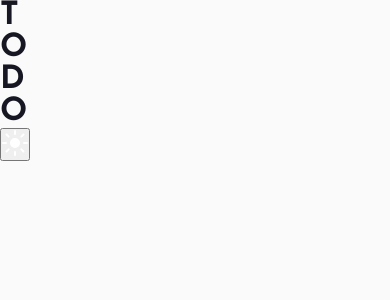
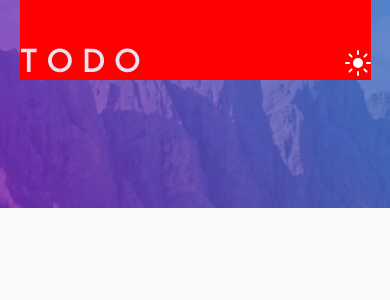
Before and after one commit to Gafariias/todo_app, a React (Vite) app: page / in a window 390 px wide. Shown: the top 300 px of the page. Built offline with nearby package versions, Linux system fonts and the light colour scheme.

Commit message:
feat: finalizado versão mobile do cabecalho

```diff
--- a/index.html
+++ b/index.html
@@ -6,6 +6,10 @@
     <meta name="viewport" content="width=device-width, initial-scale=1.0" />
     <link rel="preconnect" href="https://fonts.googleapis.com">
     <link rel="preconnect" href="https://fonts.gstatic.com" crossorigin>
+    <link rel="preload" as="image" href="./src/assets/images/bg-desktop-dark.jpg">
+    <link rel="preload" as="image" href="./src/assets/images/bg-desktop-light.jpg">
+    <link rel="preload" as="image" href="./src/assets/images/bg-mobile-dark.jpg">
+    <link rel="preload" as="image" href="./src/assets/images/bg-mobile-light.jpg">
     <link href="https://fonts.googleapis.com/css2?family=Josefin+Sans:ital,wght@0,100..700;1,100..700&display=swap" rel="stylesheet">
     <title>TODO App</title>
   </head>
--- a/src/assets/assets.ts
+++ b/src/assets/assets.ts
@@ -9,7 +9,7 @@ export const backgrounds = {
         desktop_light,
         mobile_light
     },
-    mobile: {
+    dark: {
         desktop_dark,
         mobile_dark
     }
--- a/src/components/ThemeSwitcher/styles.ts
+++ b/src/components/ThemeSwitcher/styles.ts
@@ -1,5 +1,12 @@
 import { styled } from "styled-components";
 
 export const Container = styled.button`
+    background: none;
+    border: none;
+    cursor: pointer;
+    transition: all 100ms ease-in-out;
 
+    &:hover {
+        filter: brightness(80%);
+    }
 `
--- a/src/pages/home/index.tsx
+++ b/src/pages/home/index.tsx
@@ -1,9 +1,39 @@
+import { useEffect, useState } from "react";
 import ThemeSwitcher from "../../components/ThemeSwitcher";
-import { Container, Header, Title } from "./styles";
+import { BackgroundImage, Container, Header, Title } from "./styles";
+import { useTheme } from "styled-components";
 
 export default function Home() {
+    const theme = useTheme()
+    const [windowWidth, setWindowWidth] = useState(window.innerWidth);
+    const [backgroundImg, setBackgroundImg] = useState('')
+
+    useEffect(() => {
+        if (windowWidth <= 768) {
+            setBackgroundImg(theme.images.mobile)
+        } else {
+            setBackgroundImg(theme.images.desktop)
+        }
+    }, [windowWidth, theme]);
+
+    useEffect(() => {
+        const handleResize = () => {
+          setWindowWidth(window.innerWidth);
+        };
+
+        window.addEventListener('resize', handleResize);
+
+        return () => {
+          window.removeEventListener('resize', handleResize);
+        };
+      }, []);
+
     return(
+        <>
+            <BackgroundImage src={backgroundImg}/>
+
             <Container>
+
                 <Header>
                     <Title>
                         <h1>T</h1>
@@ -17,5 +47,6 @@ export default function Home() {
 
 
             </Container>
+        </>
     )
 }
--- a/src/pages/home/styles.ts
+++ b/src/pages/home/styles.ts
@@ -1,13 +1,31 @@
 import styled from "styled-components";
 
 export const Container = styled.main`
+    margin: auto;
 
+    @media only screen and (max-width: 500px) {
+        background-color: red;
+        padding-top: 3rem;
+        width: 90vw;
+    }
+`
+
+export const BackgroundImage = styled.img`
+    width: 100vw;
+    position: fixed;
+    z-index: -20;
+    top: 0;
+    filter: brightness(80%);
 `
 
 export const Header = styled.header`
+    width: 100%;
+    display: flex;
+    justify-content: space-between;
 
+    margin-bottom: 1.5rem;
 `
 
 export const Title = styled.div`
-
+    display: flex;
 `
--- a/src/styles/global.ts
+++ b/src/styles/global.ts
@@ -13,10 +13,12 @@ export default createGlobalStyle`
     }
 
     body {
-        background-color: ${p => p.theme.background};
+        background-color: ${p => p.theme.colors.background};
     }
 
     h1 {
-        color: ${p => p.theme.font};
+        color: #e4e5f1;
+        font-weight: 600;
+        margin-right: .5rem;
     }
 `
--- a/src/themes/dark.ts
+++ b/src/themes/dark.ts
@@ -1,6 +1,17 @@
+//images
+import desktop from "../assets/images/bg-desktop-dark.jpg"
+import mobile from "../assets/images/bg-mobile-dark.jpg"
+
 export const darkTheme = {
-    background: "#161722",
-    font: "#e4e5f1",
-    elements: "#25273c",
-    font_highlight: "#393a4c"
+    title: "dark",
+    colors: {
+        background: "#161722",
+        font: "#e4e5f1",
+        elements: "#25273c",
+        font_highlight: "#393a4c"
+    },
+    images: {
+        desktop,
+        mobile
+    }
 }
--- a/src/themes/light.ts
+++ b/src/themes/light.ts
@@ -1,6 +1,16 @@
+import desktop from "../assets/images/bg-desktop-light.jpg"
+import mobile from "../assets/images/bg-mobile-light.jpg"
+
 export const lightTheme = {
-    background: "#fafafa",
-    font: "#161722",
-    elements: "#e4e5f1",
-    font_highlight: "#484b6a"
+    title: "light",
+    colors: {
+        background: "#fafafa",
+        font: "#161722",
+        elements: "#e4e5f1",
+        font_highlight: "#484b6a"
+    },
+    images: {
+        desktop,
+        mobile
+    }
 }
--- a/src/themes/themeType.ts
+++ b/src/themes/themeType.ts
@@ -1,6 +1,13 @@
 export type themeTS = {
-    background: string;
-    font: string;
-    elements: string;
-    font_highlight: string;
+    title: string,
+    colors: {
+        background: string;
+        font: string;
+        elements: string;
+        font_highlight: string;
+    },
+    images: {
+        desktop: string;
+        mobile: string
+    }
 }
```
Lines whose indentation alone changed are shown as unchanged.
